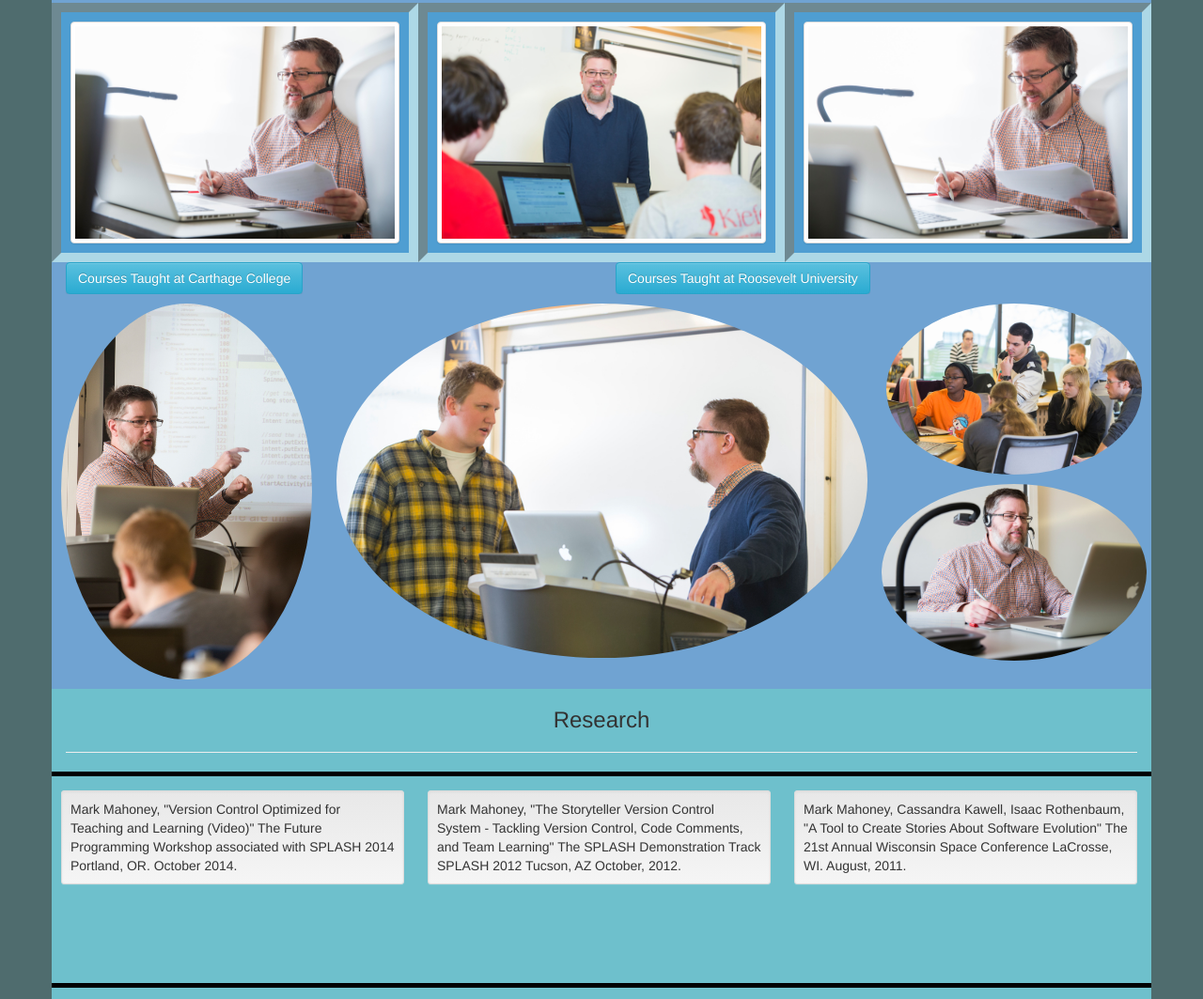
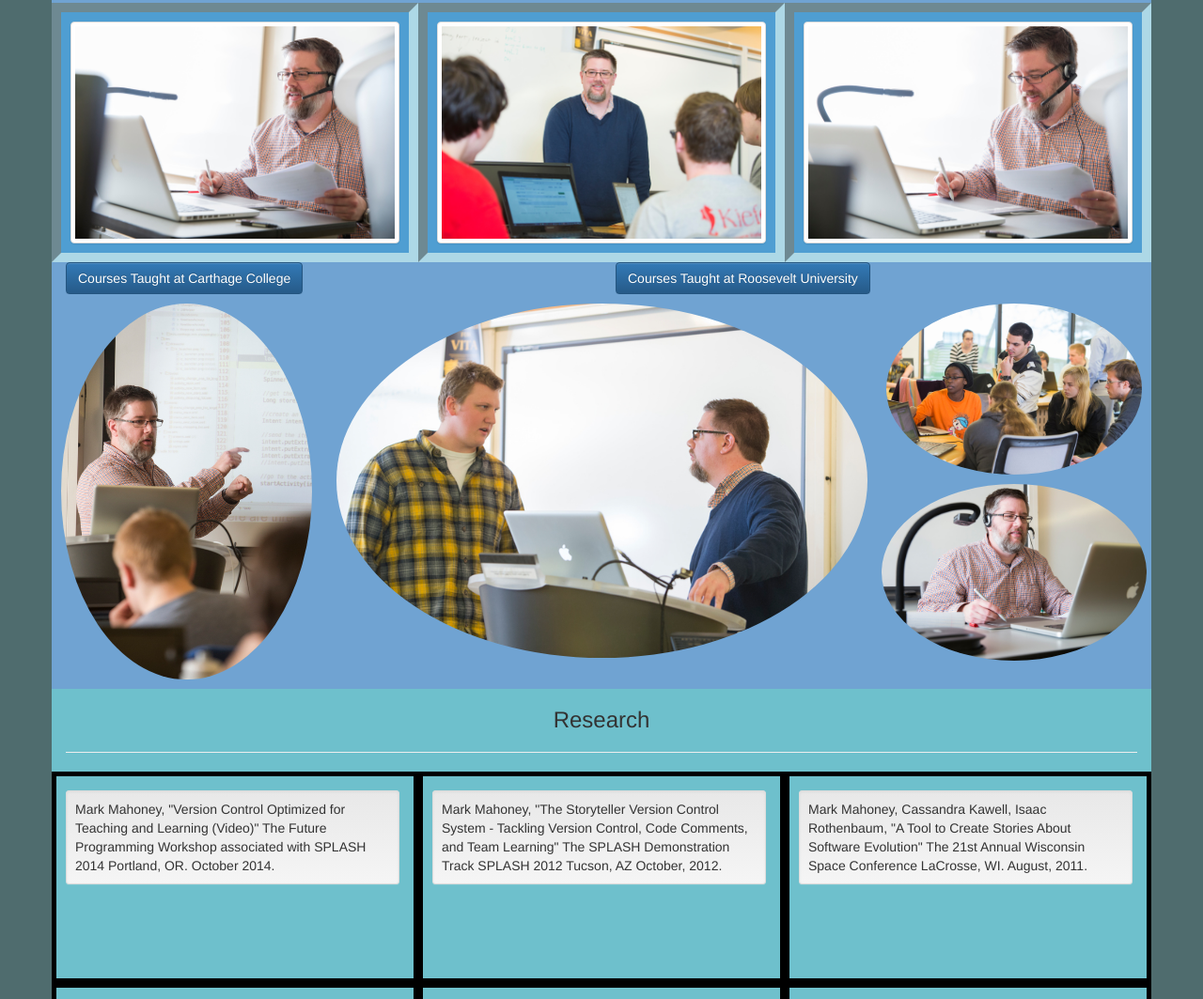
Before and after one commit to jlarson4/jlarson4.github.io, a plain HTML site: page Homework1/marksResume.html in a window 1280 px wide. Shown: the part 665-1728 px from the top of the page at 94% size. Drawn offline with nearby package versions, Linux system fonts and the light colour scheme.

Commit message:
changed button colors

```diff
--- a/Homework1/marksResume.html
+++ b/Homework1/marksResume.html
@@ -154,7 +154,7 @@
   		<div class="container">
   			<div class="row" id="dropDowns">
   				<div class="col-xs-12 col-sm-6">
-  					<a href="#carthageCourses" class="btn btn-info" data-toggle="collapse">
+  					<a href="#carthageCourses" class="btn btn-primary" data-toggle="collapse">
   						Courses Taught at Carthage College
   					</a>
   					<div id="carthageCourses" class="collapse">
@@ -186,7 +186,7 @@
 
 
   				<div class="col-xs-12 col-sm-6" >
-  					<a href="#rooseveltCourses" class="btn btn-info" data-toggle="collapse">
+  					<a href="#rooseveltCourses" class="btn btn-primary" data-toggle="collapse">
   						Courses Taught at Roosevelt University
   					</a>
   					<div id="rooseveltCourses" class="collapse">
--- a/css/resumecss.css
+++ b/css/resumecss.css
@@ -45,7 +45,7 @@ body{
 background-color:rgb(110,192,204);
 }
 #Pub{
-	border-top: 5px solid black;
+	border: 5px solid black;
 
 	padding-left: 10px;
 	min-height: 225px;
```
